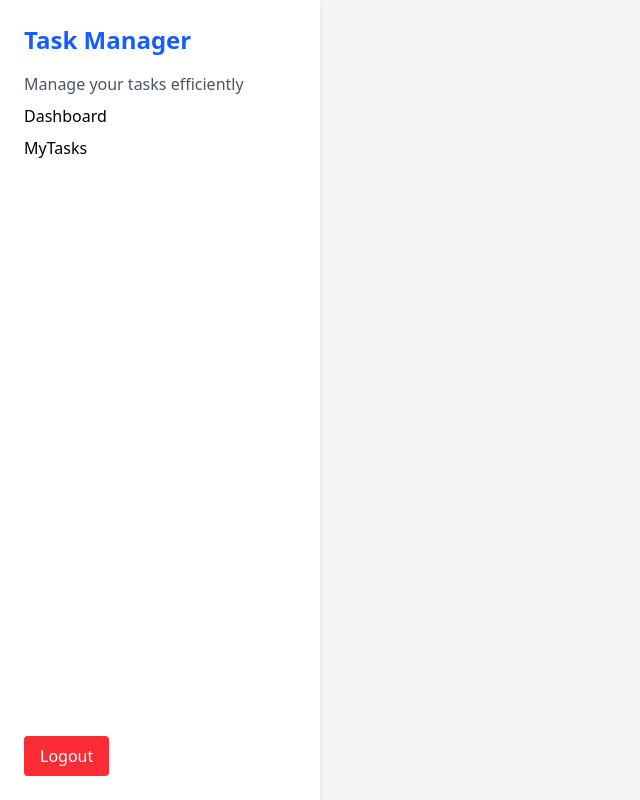
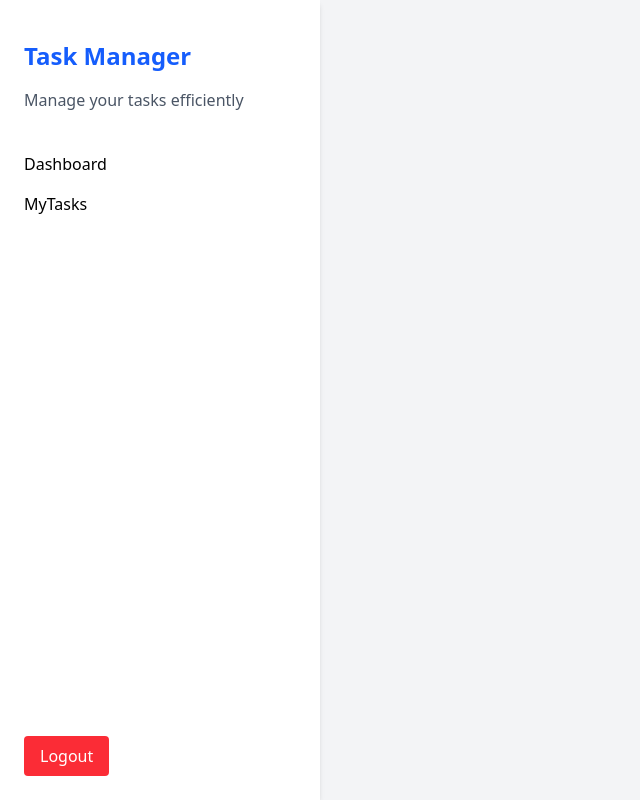
Before and after one commit to Safdari10/task-manager, a Next.js app in the folder frontend/: page /dashboard in a window 1280 px wide. Shown: the whole page, without its empty margins (0-640 px from the left). Built offline with nearby package versions, Linux system fonts and the light colour scheme.

Commit message:
Improves side panel layout spacing and padding
Increases spacing between elements for better visual separation
and adds top padding to enhance overall readability and balance
in the side panel UI.

```diff
--- a/frontend/src/app/dashboard/components/SidePanel.tsx
+++ b/frontend/src/app/dashboard/components/SidePanel.tsx
@@ -5,8 +5,8 @@ import MyTasks from "./MyTasks";
 const SidePanel = () => {
   return (
     <div className="flex flex-col items-start justify-between h-full">
-      <div className="flex flex-col items-start justify-center gap-2">
-        <div>
+      <div className="flex flex-col items-start justify-center gap-4 pt-4">
+        <div className="mb-6">
           <h1 className="text-2xl font-bold text-blue-600">Task Manager</h1>
           <p className="mt-4 text-gray-600">Manage your tasks efficiently</p>
         </div>
```
